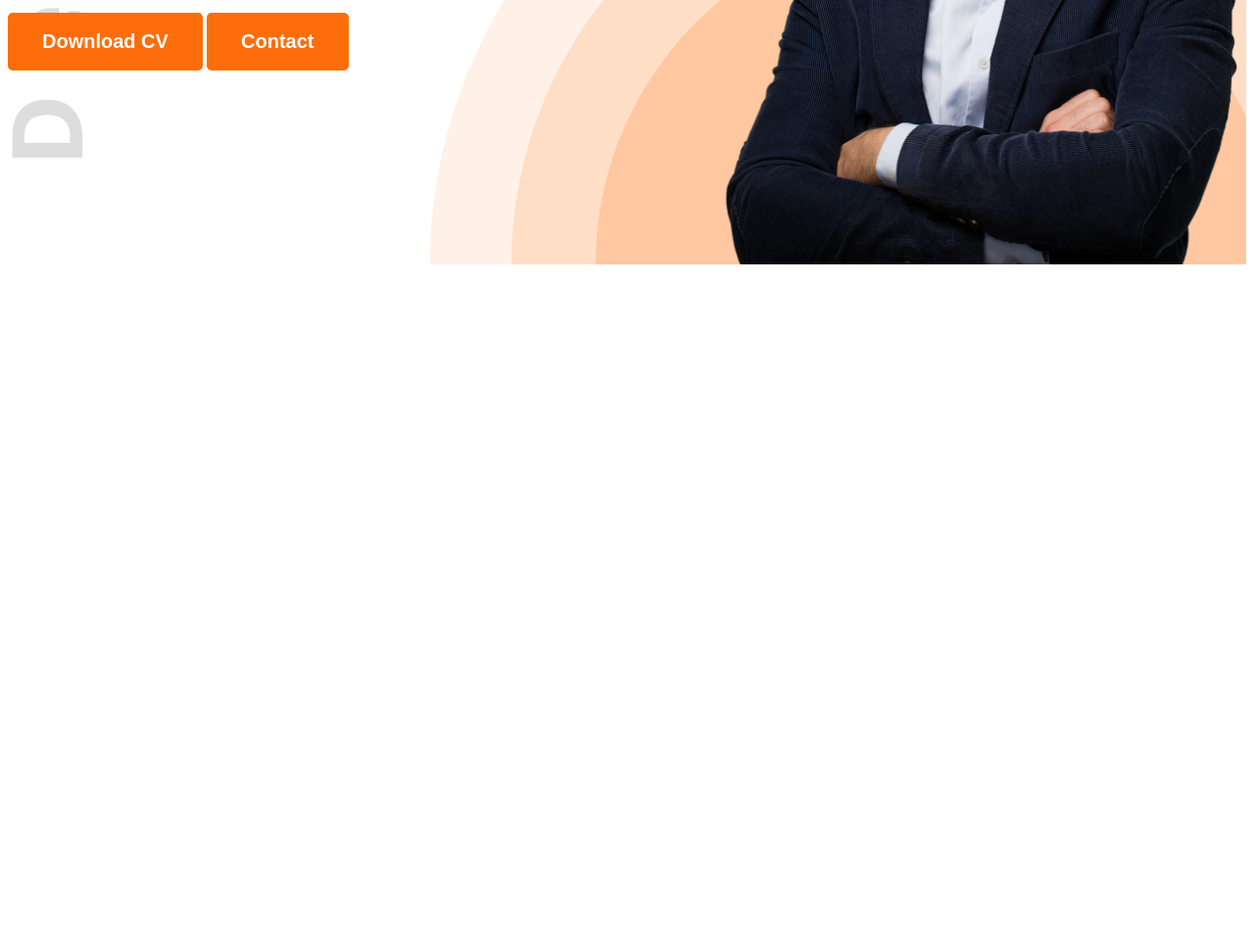
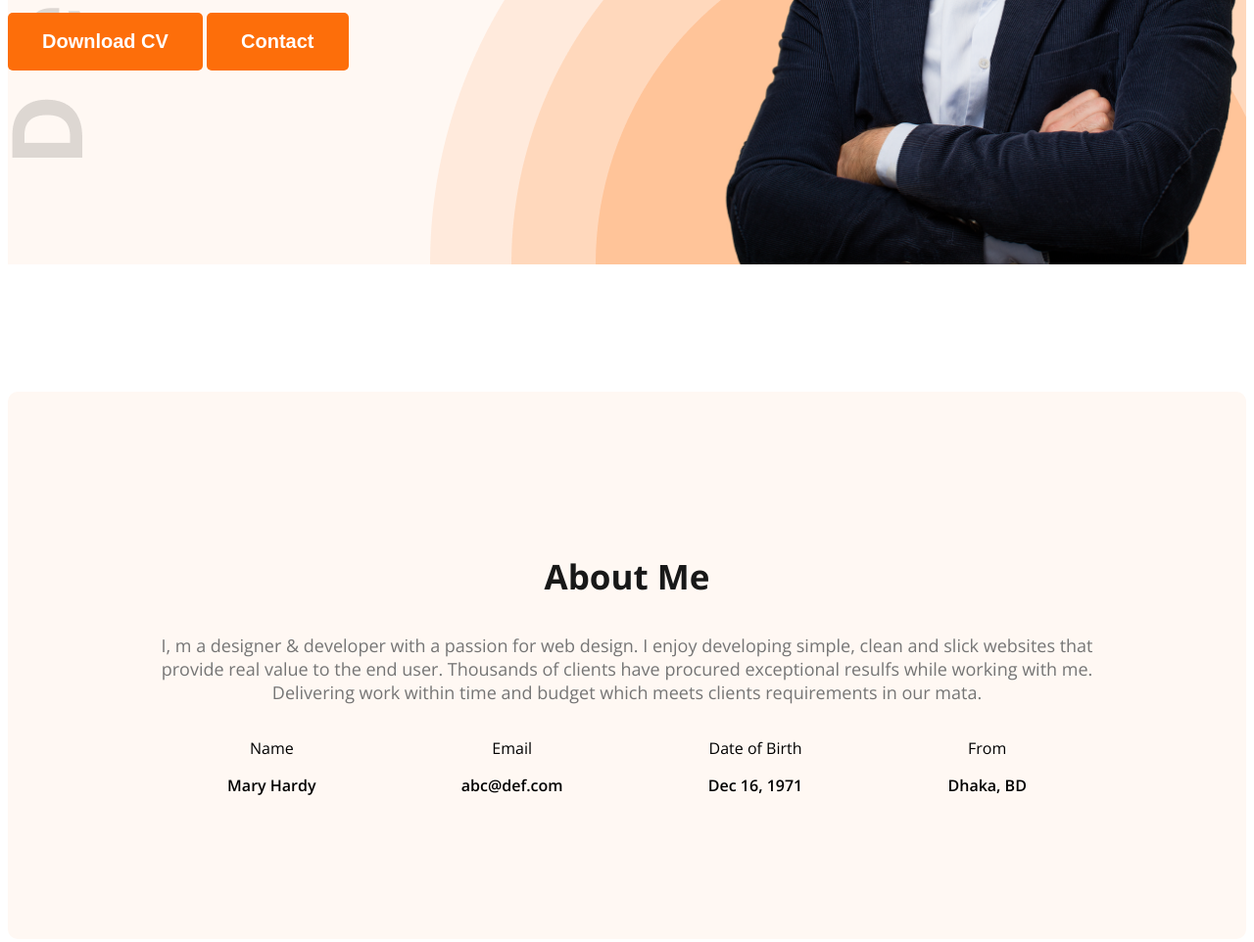
Before and after one commit to AshrafTasin04/web-dev-portfolio, a plain HTML site: page index.html in a window 1280 px wide. Shown: the part 652-1614 px from the top of the page at 98% size. Before the commit the page ends 930 px from the top, so only its background shows below. Drawn offline with nearby package versions, Linux system fonts and the light colour scheme.

Commit message:
About into and mian style

```diff
--- a/index.html
+++ b/index.html
@@ -10,7 +10,7 @@
     <link rel="stylesheet" href="styles/portfolio.css">
 </head>
 <body class="open-sans-normal">
-    <header class="header">
+    <header class="header secondary-bg">
         <nav>
             <h3 class="nav-title">Ma<span class="text-primary">r</span>y</h3>
             <ul>
@@ -36,6 +36,33 @@
     </header>
 
     <main>
+        <section class="about secondary-bg">
+            <h3 class="section-title">About Me</h3>
+            <p class="section-description">
+                I, m a designer & developer with a passion for web design. I enjoy developing simple, clean and slick websites that provide real value to the end user. Thousands of clients have procured exceptional resulfs while working with me. Delivering work within time and budget which meets clients requirements in our mata.
+            </p>
+            <div class="about-items">
+                <!-- .about-item*4>p.item-title+p.item-description -->
+                 <div class="about-item">
+                    <p class="item-title">Name</p>
+                    <p class="item-description">Mary Hardy</p>
+                 </div>
+                 <div class="about-item">
+                    <p class="item-title">Email</p>
+                    <p class="item-description">abc@def.com</p>
+                 </div>
+                 <div class="about-item">
+                    <p class="item-title">Date of Birth</p>
+                    <p class="item-description">Dec 16, 1971</p>
+                 </div>
+                 <div class="about-item">
+                    <p class="item-title">From</p>
+                    <p class="item-description">Dhaka, BD</p>
+                 </div>
+
+            </div>
+
+        </section>
 
     </main>
 
--- a/styles/portfolio.css
+++ b/styles/portfolio.css
@@ -8,6 +8,9 @@
 }
 
 /* shared style */
+.secondary-bg{
+    background-color: #FFF8F3;
+}
 .text-primary{
     color: #FD6E0A;
 }
@@ -22,6 +25,17 @@
     border: none;
     padding: 18px 35px;
     border-radius: 5px;
+}
+/* section-title */
+.section-title{
+    font-size: 35px;
+    font-weight: bold;
+    color: #181818;
+}
+/* section-description */
+.section-description{
+    font-size: 18px;
+    color: #757575;
 }
 /* header */
 .header{
@@ -80,3 +94,23 @@ nav li a{
 .banner-profile-pic{
     width: 580px;
 }
+/* main styles */
+.main{
+    max-width: 1140px;
+    margin: 0 auto;
+}
+/* about styles */
+.about{
+    border-radius: 10px;
+    padding: 130px 150px;
+    text-align: center;
+    margin-top: 130px;
+}
+.about-items{
+    display: flex;
+    justify-content: space-around;
+}
+.item-description{
+    font-weight: 600;
+
+}
```
